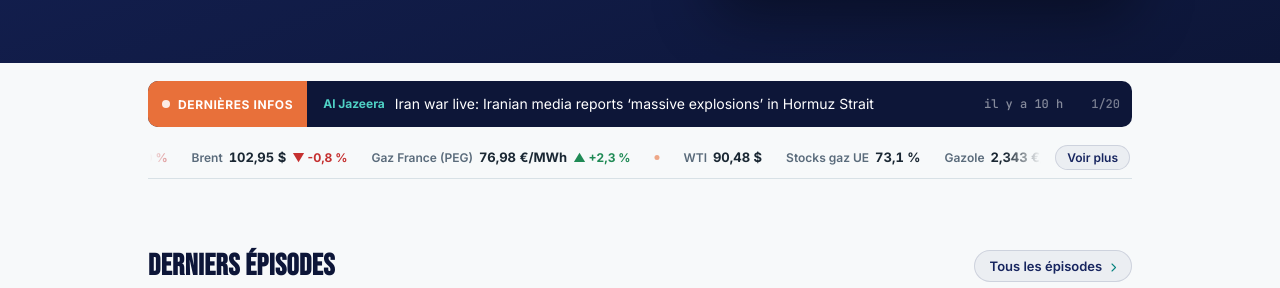
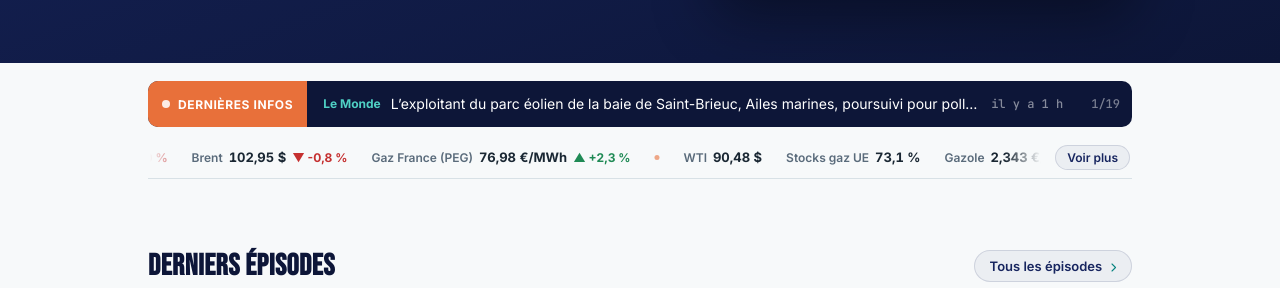
Before and after one commit to InsideEnergyMarkets/Inside-Energy-Markets, a Jekyll site: the page built from index.html, in a window 1280 px wide and 1400 px high, scrolled down 417 px. Shown: the part 165-453 px from the top of the window. Built offline with Jekyll 4.4.1, drawn with Linux system fonts in a browser that asks for light colours; some of the changed text lies outside the part shown.

Commit message:
Mise à jour automatique des actualités et incidents

```diff
--- a/_data/incidents.json
+++ b/_data/incidents.json
@@ -1,8 +1,8 @@
 {
- "updated_at": "2026-10-09T02:27:35+00:00",
+ "updated_at": "2026-10-09T09:32:39+00:00",
  "stats": {
-  "total_30d": 31,
-  "attacks_30d": 25,
+  "total_30d": 29,
+  "attacks_30d": 24,
   "top_places": [
    {
     "place": "Détroit d'Ormuz",
--- a/_data/news.json
+++ b/_data/news.json
@@ -1,12 +1,19 @@
 {
- "updated_at": "2026-10-09T02:27:35+00:00",
+ "updated_at": "2026-10-09T09:32:39+00:00",
  "items": [
   {
-   "title": "Iran war live: Iranian media reports ‘massive explosions’ in Hormuz Strait",
-   "url": "https://www.aljazeera.com/news/liveblog/2026/10/9/iran-war-live-iranian-media-reports-massive-explosions-in-hormuz-strait?traffic_source=rss",
-   "source": "Al Jazeera",
-   "lang": "en",
-   "date": "2026-10-09T00:00:21+00:00"
+   "title": "L’exploitant du parc éolien de la baie de Saint-Brieuc, Ailes marines, poursuivi pour pollution, relaxé",
+   "url": "https://www.lemonde.fr/planete/article/2026/10/09/poursuivi-pour-pollution-l-exploitant-du-parc-eolien-de-la-baie-de-saint-brieuc-ailes-marines-relaxe_6790537_3244.html",
+   "source": "Le Monde",
+   "lang": "fr",
+   "date": "2026-10-09T08:22:18+00:00"
+  },
+  {
+   "title": "Est-ce que les prix de l’essence vont continuer d’augmenter ?",
+   "url": "https://www.lemonde.fr/planete/article/2026/10/09/est-ce-que-les-prix-de-l-essence-vont-continuer-d-augmenter_6790506_3244.html",
+   "source": "Le Monde",
+   "lang": "fr",
+   "date": "2026-10-09T04:00:16+00:00"
   },
   {
    "title": "Why are more roofs not made of solar tiles?",
@@ -21,20 +28,6 @@
    "source": "Le Monde",
    "lang": "fr",
    "date": "2026-10-08T19:01:51+00:00"
-  },
-  {
-   "title": "Donald Trump exclut d’attaquer l’Iran avant les élections de mi-mandat, le 3 novembre",
-   "url": "https://www.lemonde.fr/international/article/2026/10/08/donald-trump-exclut-d-attaquer-l-iran-avant-les-elections-de-mi-mandat_6790274_3210.html",
-   "source": "Le Monde",
-   "lang": "fr",
-   "date": "2026-10-08T17:22:08+00:00"
-  },
-  {
-   "title": "Le transport aérien, percuté par la crise du kérosène, demande un soutien fort de l’Etat : prêts garantis, moratoire fiscal…",
-   "url": "https://www.lemonde.fr/economie/article/2026/10/08/le-transport-aerien-percute-par-la-crise-du-kerosene-demande-un-soutien-fort-de-l-etat-prets-garantis-moratoire-fiscal_6790257_3234.html",
-   "source": "Le Monde",
-   "lang": "fr",
-   "date": "2026-10-08T16:15:04+00:00"
   },
   {
    "title": "EU gas system prepared for the winter despite lower storage levels",
--- a/_data/podcast.json
+++ b/_data/podcast.json
@@ -1,5 +1,5 @@
 {
- "updated_at": "2026-10-09T02:27:35+00:00",
+ "updated_at": "2026-10-09T09:32:40+00:00",
  "episodes": {
   "10": {
    "audio": "https://anchor.fm/s/10edf0868/podcast/play/126486789/https%3A%2F%2Fd3ctxlq1ktw2nl.cloudfront.net%2Fstaging%2F2026-8-29%2F489715b9-9275-387d-cec8-06e4f3de2244.mp3",
```
